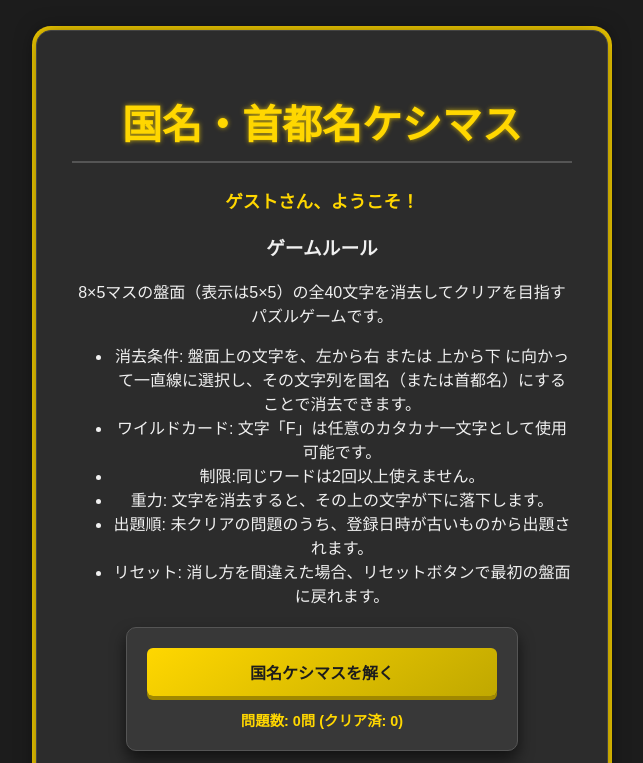
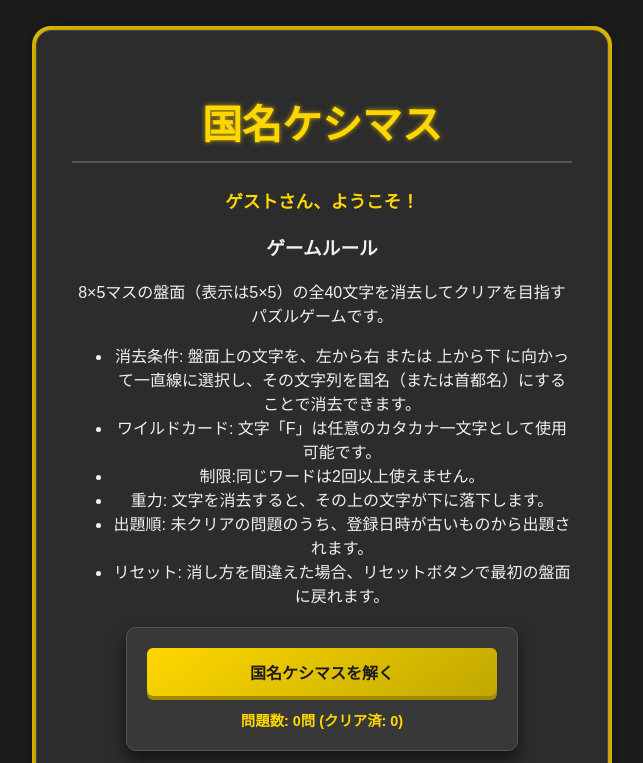
Before and after one commit to ginnoyakitori/kokumei-keshimasu, a plain HTML site: page keshimasu-client/index.html in a window 1280 px wide. Both pictures are taken after a click on the button "ゲストとしてプレイ (スコア非保存)". Shown: the top 763 px of the page, without its empty margins (318-961 px from the left). Drawn offline with Linux system fonts and the light colour scheme; no server answers.

```diff
--- a/keshimasu-client/index.html
+++ b/keshimasu-client/index.html
@@ -3,12 +3,12 @@
 <head>
     <meta charset="UTF-8">
     <meta name="viewport" content="width=device-width, initial-scale=1.0">
-    <title>国名・首都名ケシマス</title>
+    <title>国名ケシマス</title>
     <link rel="stylesheet" href="style.css">
 </head>
 <body>
     <div id="app-container">
-        <h1 id="app-title">国名・首都名ケシマス</h1>
+        <h1 id="app-title">国名ケシマス</h1>
 
         <section id="auth-screen" style="display: block;">
     <div id="login-screen" class="auth-screen screen">
```
